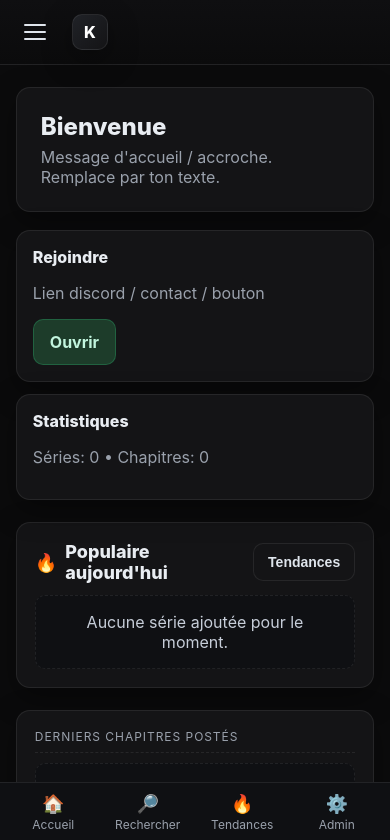
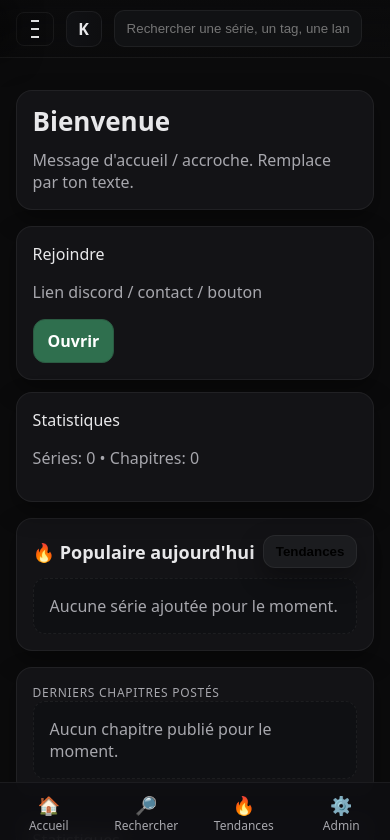
Before and after one commit to YungFritz/kyys-letters, a React (Vite) app: page / in a window 390 px wide. Shown: the top 840 px of the page. Built offline with nearby package versions, Linux system fonts and the light colour scheme.

Commit message:
Update CSS variables and layout styles
Refactor CSS variables and layout styles for improved consistency and responsiveness.

```diff
--- a/src/index.css
+++ b/src/index.css
@@ -1,401 +1,171 @@
-/* ===== Variables & base ===== */
+/* ===== Reset + variables ===== */
 :root{
-  --bg: #0b0b0c;
-  --panel: #141416;
-  --panel-2: #17181a;
-  --border: rgba(255,255,255,.08);
-  --muted: #9aa1ac;
-  --text: #e9edf2;
-  --accent: #29a86b;
-  --shadow: 0 10px 30px rgba(0,0,0,.35);
-  --container-w: 1280px;
+  --bg:#0b0b0c;
+  --panel:#131316;
+  --panel-2:#16171a;
+  --text:#e8e8ea;
+  --muted:#a7a7ad;
+  --line:rgba(255,255,255,.06);
+  --accent:#2f6f4e;         /* vert foncé boutons */
+  --accent-2:#3b8d62;       /* hover */
+  --chip:#1b1c1f;
+  --shadow:0 10px 25px rgba(0,0,0,.35);
 }
 
-*{ box-sizing:border-box; }
-html, body, #root{ height:100%; }
+*{box-sizing:border-box}
+html,body,#root{height:100%}
 body{
   margin:0;
-  background: var(--bg);
-  color: var(--text);
-  font-family: Inter, system-ui, -apple-system, Segoe UI, Roboto, Arial, sans-serif;
-  -webkit-font-smoothing: antialiased;
-  -moz-osx-font-smoothing: grayscale;
+  background:var(--bg);
+  color:var(--text);
+  font-family: ui-sans-serif, system-ui, -apple-system, Segoe UI, Roboto, Arial, "Apple Color Emoji","Segoe UI Emoji";
 }
-a{ color:inherit; text-decoration:none; }
+a{color:inherit}
 
-/* ===== Layout ===== */
-.container{
-  max-width: var(--container-w);
-  width: min(96vw, var(--container-w));
-  margin: 0 auto;
-  padding: 0 8px;
-}
-
-.page-root{ min-height:100%; }
-
-.muted{ color: var(--muted); }
+/* ===== Containers ===== */
+.container{ width:min(1150px, 92%); margin:0 auto; }
+.main{ padding:18px 0 84px; } /* bottom free for bottom-nav */
 
 /* ===== Header ===== */
 .site-header{
-  position: sticky; top: 0; z-index: 50;
-  background: linear-gradient(180deg, #0f0f11 0%, #0b0b0c 100%);
-  border-bottom: 1px solid var(--border);
+  position:sticky; top:0; z-index:50;
+  background:linear-gradient(180deg, rgba(11,11,12,.95), rgba(11,11,12,.65));
   backdrop-filter: blur(6px);
+  border-bottom:1px solid var(--line);
 }
 .header-inner{
-  height: 64px;
-  display:flex;
-  align-items:center;
-  gap: 12px;
+  display:grid; grid-template-columns:auto 1fr auto auto; gap:12px;
+  align-items:center; padding:10px 0;
 }
-.brand{
-  width:36px; height:36px;
-  border-radius:10px;
-  display:grid; place-items:center;
-  font-weight:800;
-  color:#fff;
-  background: linear-gradient(135deg,#202227,#141416);
-  border:1px solid var(--border);
-  box-shadow: var(--shadow);
+.brand{ width:36px; height:36px; display:grid; place-items:center; border-radius:10px;
+  font-weight:800; background:linear-gradient(90deg,#101114,#0e0e10); border:1px solid var(--line); }
+.brand.small{ width:32px; height:32px; }
+
+.burger{ display:none; width:38px; height:34px; border:1px solid var(--line); background:transparent; border-radius:8px; }
+.burger span{ display:block; height:2px; background:#fff; margin:6px 8px; opacity:.9 }
+
+.top-nav{ display:flex; gap:8px; align-items:center }
+.chip{
+  display:inline-flex; align-items:center; gap:8px;
+  padding:8px 12px; border-radius:12px; background:var(--chip); border:1px solid var(--line);
+  box-shadow: var(--shadow); text-decoration:none; font-weight:600;
 }
-.brand.small{ width:30px; height:30px; font-size:14px; }
+.chip:hover{ filter:brightness(1.05) }
+.chip-accent{ background: linear-gradient(180deg, #1f2a22, #182219); border-color:#253628 }
 
-.top-nav{ display:flex; gap:8px; }
-.chip{
-  appearance:none;
-  border:1px solid var(--border);
-  background: var(--panel);
-  color:#dfe5ec;
-  padding:10px 14px;
-  border-radius:10px;
-  text-decoration:none;
-  font-weight:600;
-  font-size:14px;
-}
-.chip:hover{ filter:brightness(1.08); }
-.chip-accent{
-  background: #173726;
-  border-color: rgba(41,168,107,.35);
-  color:#bff3da;
+.search-wrap{ display:flex; }
+.search-input{
+  width:360px; max-width:100%; padding:10px 12px; border-radius:10px;
+  background:#111214; border:1px solid var(--line); color:var(--text);
 }
 
-.search-wrap{ margin-left:auto; }
-.search-input{
-  width: 360px; max-width: 52vw;
-  background: #101114;
-  border:1px solid var(--border);
-  color:#eaeef4;
-  height:42px;
-  border-radius:10px;
-  padding:0 12px;
+/* ===== Drawer (mobile menu) ===== */
+.drawer{
+  position:fixed; inset:0 auto 0 0; width:88%; max-width:420px; transform:translateX(-100%);
+  background:rgba(13,13,16,.90); -webkit-backdrop-filter: blur(10px); backdrop-filter: blur(10px);
+  border-right:1px solid var(--line); z-index:60; transition:.28s ease transform;
+  display:grid; grid-template-rows:auto 1fr auto;
+  box-shadow: 16px 0 28px rgba(0,0,0,.35);
 }
-
-/* ===== Burger (mobile) ===== */
-.burger{
-  display:none;
-  background:none; border:none; padding:8px; margin-right:6px;
-}
-.burger span{
-  display:block; width:22px; height:2px; background:#dfe5ec; margin:5px 0; border-radius:2px;
-}
-
-/* ===== Drawer "Card Modal" (panneau flottant) ===== */
-.drawer{
-  position: fixed;
-  z-index: 90;
-
-  /* ancrage sous le header */
-  top: calc(64px + env(safe-area-inset-top));
-  left: 12px;
-  right: 12px;
-
-  /* panneau carte */
-  width: auto;
-  max-width: 560px;
-  margin: 0 auto;                   /* centré */
-  background: #0f1013;              /* OPAQUE -> on ne voit pas derrière */
-  border: 1px solid var(--border);
-  border-radius: 16px;
-  box-shadow: 0 18px 50px rgba(0,0,0,.5);
-
-  /* layout interne */
-  display: grid;
-  grid-template-rows: auto 1fr auto;
-  gap: 12px;
-  padding: 14px;
-
-  /* scroll interne si contenu long */
-  max-height: 70vh;
-  overflow: hidden;                 /* on gère le scroll sur la liste */
-
-  /* animation d’apparition */
-  opacity: 0;
-  transform: scale(.98) translateY(-8px);
-  transition: transform .18s ease, opacity .18s ease;
-
-  /* fermé = pas cliquable */
-  pointer-events: none;
-  visibility: hidden;
-}
-
-.drawer.open{
-  opacity: 1;
-  transform: none;
-  pointer-events: auto;
-  visibility: visible;
+.drawer.open{ transform:translateX(0) }
+.drawer-overlay{
+  position:fixed; inset:0; background:rgba(0,0,0,.45); z-index:55;
 }
 
 .drawer-header{
   display:flex; align-items:center; justify-content:space-between;
-  padding-bottom: 6px;
-  border-bottom: 1px dashed var(--border);
+  padding:14px; border-bottom:1px solid var(--line);
 }
 .drawer-close{
-  background:#1a1c20; color:#eaeef4; border:1px solid var(--border);
-  border-radius:12px; padding:8px 12px; font-weight:700;
+  background:#18191c; border:1px solid var(--line); color:var(--text);
+  width:34px; height:34px; border-radius:8px;
 }
 
 .drawer-list{
-  /* zone scrollable à l’intérieur de la carte */
-  overflow: auto;
-  padding-right: 2px;
-  display: grid;
-  gap: 10px;
+  overflow:auto; padding:10px; display:grid; gap:8px;
+}
+.drawer-link{
+  display:block; padding:14px 12px; border-radius:12px; background:#15161a;
+  border:1px solid var(--line); text-decoration:none; font-size:16px; font-weight:600;
+}
+.drawer-link.accent{ background:linear-gradient(180deg,#1e2b22,#172219); border-color:#223425 }
+.drawer-search{ padding:10px; border-top:1px solid var(--line) }
+
+/* ===== Panels & layout ===== */
+.panel{
+  background:var(--panel); border:1px solid var(--line); border-radius:16px; padding:16px;
+  box-shadow: var(--shadow);
+}
+.hero{ min-height:120px; display:grid; align-content:flex-start; gap:6px; }
+.hero-title{ margin:0 0 6px 0; font-size:32px; line-height:1.15; }
+.hero-sub{ margin:0; color:var(--muted) }
+
+.section{ margin-top:16px }
+.section-header{ display:flex; align-items:center; justify-content:space-between; margin-bottom:10px }
+.section-title{ font-weight:800; font-size:18px }
+.section-caption{ font-size:12px; color:var(--muted); letter-spacing:.06em; text-transform:uppercase }
+
+.grid-hero{
+  display:grid; grid-template-columns:2.2fr 1fr; gap:16px; margin-top:14px;
+}
+.stack{ display:grid; gap:12px }
+
+.grid-latest{
+  display:grid; grid-template-columns: 3fr 1fr; gap:16px; margin-top:16px;
 }
 
-.drawer-link{
-  display:block;
-  font-size: 17px;
-  padding: 14px 12px;
-  border-radius: 12px;
-  color:#e6ebf2;
-  border:1px solid var(--border);
-  background:#141519;
+.grid-cards{
+  display:grid; grid-template-columns: repeat(4, 1fr); gap:12px;
 }
-.drawer-link:active{ filter:brightness(1.07); }
-.drawer-link.accent{
-  background:#173726;
-  border-color: rgba(41,168,107,.35);
-  color:#bff3da;
+.grid-latest-cards{ display:grid; grid-template-columns: repeat(4,1fr); gap:12px }
+
+/* ===== Cards ===== */
+.card-link{ text-decoration:none; color:inherit }
+.card{
+  background:var(--panel-2); border:1px solid var(--line); border-radius:14px; overflow:hidden;
+  display:grid; grid-template-rows: 140px auto;
+}
+.card-cover{
+  display:grid; place-items:center; color:var(--muted); background:#101115; border-bottom:1px solid var(--line);
+}
+.card-cover img{ width:100%; height:100%; object-fit:cover; display:block }
+.card-body{ padding:12px }
+.card-title{ font-weight:800; margin-bottom:6px }
+.card-meta{ display:flex; align-items:center; gap:10px }
+.pill{ display:inline-flex; padding:3px 8px; border-radius:999px; background:#0e0f12; border:1px solid var(--line) }
+.muted{ color:var(--muted) }
+
+.empty{
+  padding:16px; border-radius:12px; border:1px dashed var(--line);
+  background: #0f1013; color:var(--muted);
 }
 
-.drawer-search .search-input{
-  width: 100%;
-  height: 46px;
-  border-radius: 12px;
+.btn-accent{
+  display:inline-flex; align-items:center; gap:8px;
+  padding:10px 14px; border-radius:12px; background:var(--accent);
+  border:1px solid #2b5b42; text-decoration:none; font-weight:700; color:#fff;
 }
+.btn-accent:hover{ background:var(--accent-2) }
 
-/* overlay plein écran (assombrit + masque les clics derrière) */
-.drawer-overlay{
-  position: fixed; inset: 0;
-  background: rgba(0,0,0,.55);
-  z-index: 80;
-  animation: overlayFade .18s ease;
-}
-@keyframes overlayFade{
-  from{ opacity: 0; } to{ opacity: 1; }
-}
+/* ===== Stats ===== */
+.stats-list{ display:grid; gap:8px; margin-top:8px }
+.stats-row{ display:flex; justify-content:space-between }
 
-/* Sur desktop : on masque ce menu mobile */
-@media (min-width: 701px){
-  .drawer, .drawer-overlay{ display: none !important; }
-}
-
-/* Bonus : sur très petits écrans, la carte prend quasi toute la largeur */
-@media (max-width: 360px){
-  .drawer{ left: 8px; right: 8px; }
-}
-
-/* ===== Panels / Cards ===== */
-.panel{
-  background: var(--panel);
-  border: 1px solid var(--border);
-  border-radius: 14px;
-  box-shadow: var(--shadow);
-  padding: 18px;
-}
-
-.panel-title{ font-weight: 800; margin-bottom: 8px; }
-
-.btn-accent{
-  display:inline-block;
-  background: #1d3c2a;
-  color:#c2f5de;
-  border:1px solid rgba(41,168,107,.35);
-  padding:12px 16px;
-  border-radius:10px;
-  text-decoration:none;
-  font-weight:700;
-}
-.btn-accent:hover{ filter:brightness(1.1); }
-
-/* hero + side */
-.grid-hero{
-  display:grid;
-  grid-template-columns: 1fr 320px;
-  gap: 18px;
-  margin-top: 22px;
-}
-.hero{
-  min-height: 120px;
-  display:flex;
-  flex-direction:column;
-  justify-content:center;
-  padding:24px;
-}
-.hero-title{
-  margin:0 0 6px 0;
-  font-size: clamp(24px, 4.5vw, 34px);
-  font-weight: 800;
-}
-.hero-sub{ margin:0; color:var(--muted); }
-.stack{ display:grid; gap:12px; }
-.side .panel{ padding:16px; }
-
-/* sections */
-.section{ margin-top: 22px; }
-.section-header{
-  display:flex; align-items:center; gap:12px;
-  margin-bottom: 12px;
-}
-.section-title{
-  font-weight:800; font-size:18px;
-  display:flex; align-items:center; gap:8px;
-}
-.emoji{ font-size: 18px; }
-
-/* grid cartes populaires */
-.grid-cards{
-  display:grid;
-  grid-template-columns: repeat(4, 1fr);
-  gap: 14px;
-}
-@media (max-width: 1100px){
-  .grid-cards{ grid-template-columns: repeat(3, 1fr); }
-}
-@media (max-width: 800px){
-  .grid-cards{ grid-template-columns: repeat(2, 1fr); }
-}
-@media (max-width: 520px){
-  .grid-cards{ grid-template-columns: 1fr; }
-}
-
-/* carte série */
-.card-link{ text-decoration:none; color:inherit; }
-.card{
-  background: var(--panel-2);
-  border:1px solid var(--border);
-  border-radius:12px;
-  overflow:hidden;
-  display:flex; flex-direction:column;
-  min-height: 220px;
-}
-.card-cover{
-  height: 180px;
-  background: #0f1013;
-  display:grid; place-items:center;
-  color:#aeb6c3;
-  border-bottom:1px solid var(--border);
-}
-.card-cover img{ width:100%; height:100%; object-fit:cover; }
-.card-body{ padding:12px; display:grid; gap:6px; }
-.card-title{ font-weight:800; }
-.card-meta{
-  display:flex; align-items:center; gap:8px; justify-content: space-between;
-}
-.pill{
-  display:inline-block;
-  background:#10161f;
-  border:1px solid var(--border);
-  padding:6px 10px;
-  border-radius:999px;
-  font-size:12px;
-  color:#cdd5df;
-}
-
-/* derniers chapitres + stats */
-.grid-latest{
-  display:grid;
-  grid-template-columns: 1fr 320px;
-  gap: 18px;
-  margin-top: 22px;
-}
-@media (max-width: 900px){
-  .grid-hero, .grid-latest{ grid-template-columns: 1fr; }
-}
-
-.section-caption{
-  font-size:12px;
-  color:var(--muted);
-  letter-spacing:.08em;
-  text-transform:uppercase;
-  margin-bottom: 10px;
-  border-bottom:1px dashed var(--border);
-  padding-bottom:8px;
-}
-
-.grid-latest-cards{
-  display:grid;
-  grid-template-columns: repeat(4, 1fr);
-  gap: 14px;
-}
-@media (max-width: 1100px){
-  .grid-latest-cards{ grid-template-columns: repeat(3, 1fr); }
-}
-@media (max-width: 800px){
-  .grid-latest-cards{ grid-template-columns: repeat(2, 1fr); }
-}
-@media (max-width: 520px){
-  .grid-latest-cards{ grid-template-columns: 1fr; }
-}
-
-.stats-list{ display:grid; gap:10px; }
-.stats-row{
-  display:flex; justify-content:space-between; align-items:center;
-  border-bottom:1px dashed var(--border);
-  padding:10px 0;
-}
-
-/* état vide */
-.empty{
-  background: #0f1013;
-  border:1px dashed var(--border);
-  border-radius:10px;
-  padding:16px;
-  text-align:center;
-  color:#c7ced9;
-}
-
-/* footer */
-.footer{
-  margin: 28px 0 86px; /* espace pour la bottom-nav mobile */
-  text-align:center;
-  font-size: 14px;
-  color: var(--muted);
-}
+/* ===== Footer ===== */
+.footer{ padding:24px 0; text-align:center }
 
 /* ===== Bottom nav (mobile) ===== */
 .bottom-nav{
-  position: fixed; left:0; right:0; bottom:0; z-index:60;
-  display:none;
-  background:#0f1013;
-  border-top:1px solid var(--border);
-  padding: 6px 10px;
+  position:fixed; left:0; right:0; bottom:0; z-index:40;
+  display:none; grid-template-columns: repeat(4,1fr);
+  background:rgba(15,15,18,.85); -webkit-backdrop-filter: blur(8px); backdrop-filter: blur(8px);
+  border-top:1px solid var(--line);
 }
 .bottom-item{
-  flex:1; text-align:center;
-  color:#e7ecf3; display:flex; flex-direction:column; gap:4px; align-items:center;
-  padding:6px 4px;
+  display:grid; place-items:center; padding:10px 0; text-decoration:none; color:inherit;
 }
-.bottom-nav .bi{ font-size:18px; line-height:18px; }
-.bottom-nav .bt{ font-size: 12px; color: var(--muted); }
-
-@media (max-width: 700px){
-  .bottom-nav{ display:flex; gap: 8px; }
-  .search-wrap{ display:none; }
-  .top-nav{ display:none; }
-  .burger{ display:block; }
-}
+.bi{ font-size:18px }
+.bt{ font-size:12px; color:var(--muted) }
 
 /* ===== Admin view ===== */
 .admin-wrap{ margin-top: 22px; }
@@ -406,6 +176,25 @@ a{ color:inherit; text-decoration:none; }
   margin-top: 14px;
 }
 .admin-card{ min-height: 140px; display:grid; align-content:flex-start; gap:10px; }
+
+/* ===== Responsive ===== */
+@media (max-width: 1100px){
+  .grid-cards{ grid-template-columns: repeat(3, 1fr); }
+  .grid-latest-cards{ grid-template-columns: repeat(3, 1fr); }
+}
 @media (max-width: 900px){
-  .admin-grid{ grid-template-columns: 1fr; }
+  .header-inner{ grid-template-columns: auto auto 1fr auto; }
+  .top-nav{ display:none }
+  .burger{ display:inline-block }
+  .search-input{ width:100% }
+  .grid-hero{ grid-template-columns:1fr; }
+  .grid-latest{ grid-template-columns:1fr; }
+  .grid-cards{ grid-template-columns: repeat(2, 1fr); }
+  .grid-latest-cards{ grid-template-columns: repeat(2, 1fr); }
+  .bottom-nav{ display:grid }
 }
+@media (max-width: 540px){
+  .grid-cards{ grid-template-columns: 1fr; }
+  .grid-latest-cards{ grid-template-columns: 1fr; }
+  .hero-title{ font-size:26px }
+}
```
